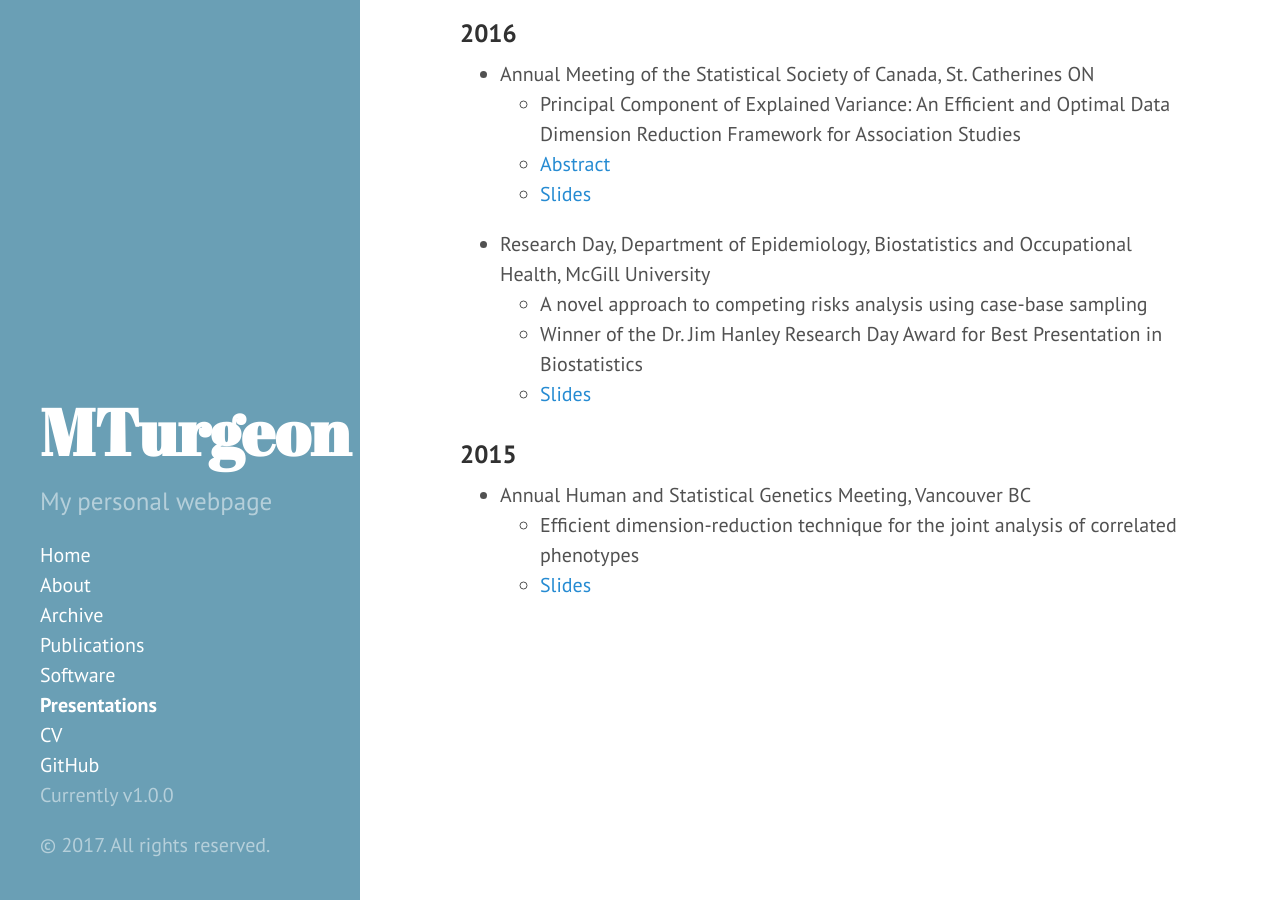
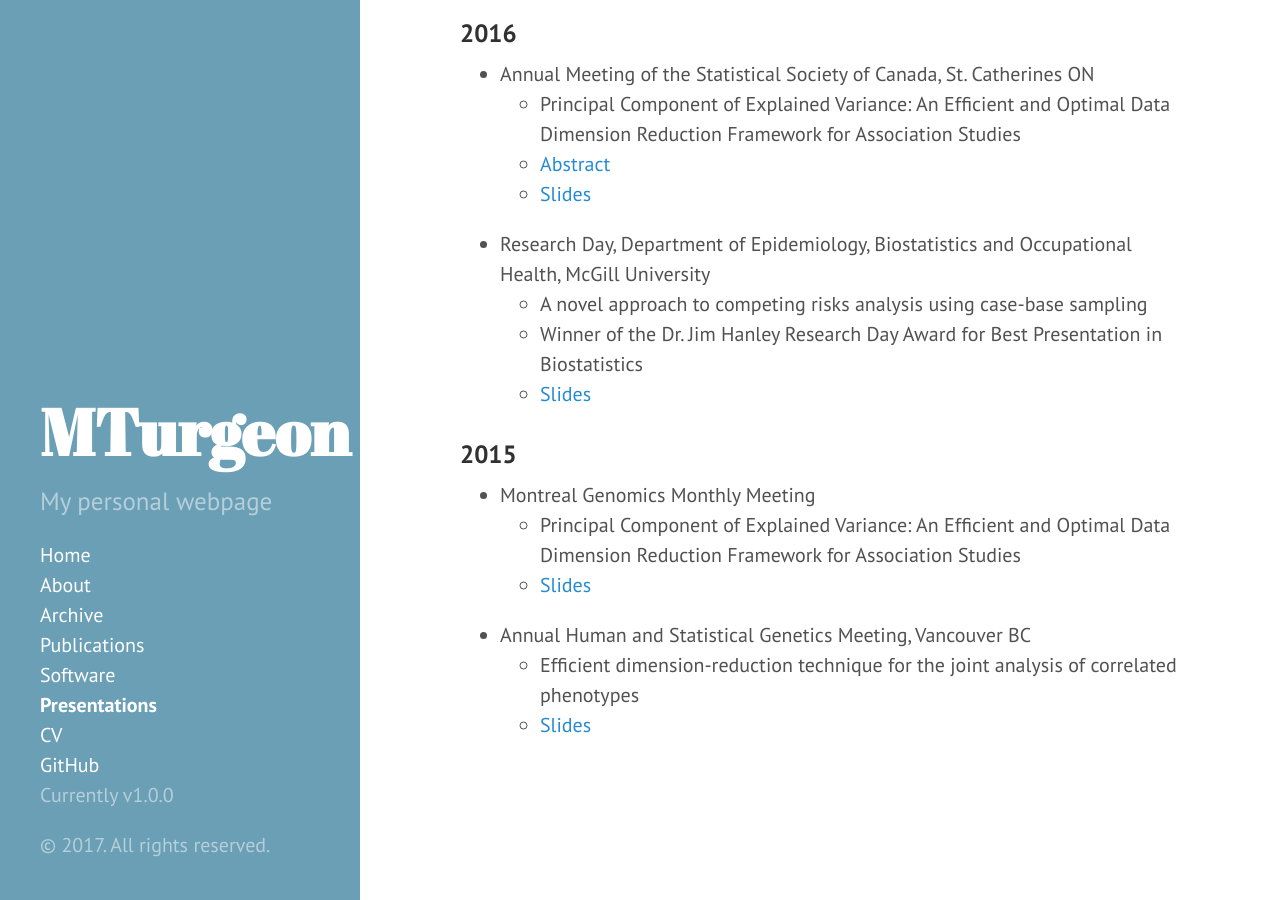
Before and after one commit to turgeonmaxime/old_website, a Jekyll site: the page built from talks.md, in a window 1280 px wide and 900 px high, scrolled down 531 px. Built offline with Jekyll 4.4.1, drawn with Linux system fonts in a browser that asks for light colours.

Commit message:
add mgm talk

```diff
--- a/talks.md
+++ b/talks.md
@@ -31,6 +31,10 @@ comments: no
 
 ### 2015
 
+  - Montreal Genomics Monthly Meeting
+    + Principal Component of Explained Variance: An Efficient and Optimal Data Dimension Reduction Framework for Association Studies
+    + [Slides]({{ site.github.url }}/slides/MGM2015-pcev.pdf)
+
   - Annual Human and Statistical Genetics Meeting, Vancouver BC
     + Efficient dimension-reduction technique for the joint analysis of correlated phenotypes
     + [Slides]({{ site.github.url }}/slides/AHSG2015-pcev.pdf)
```
